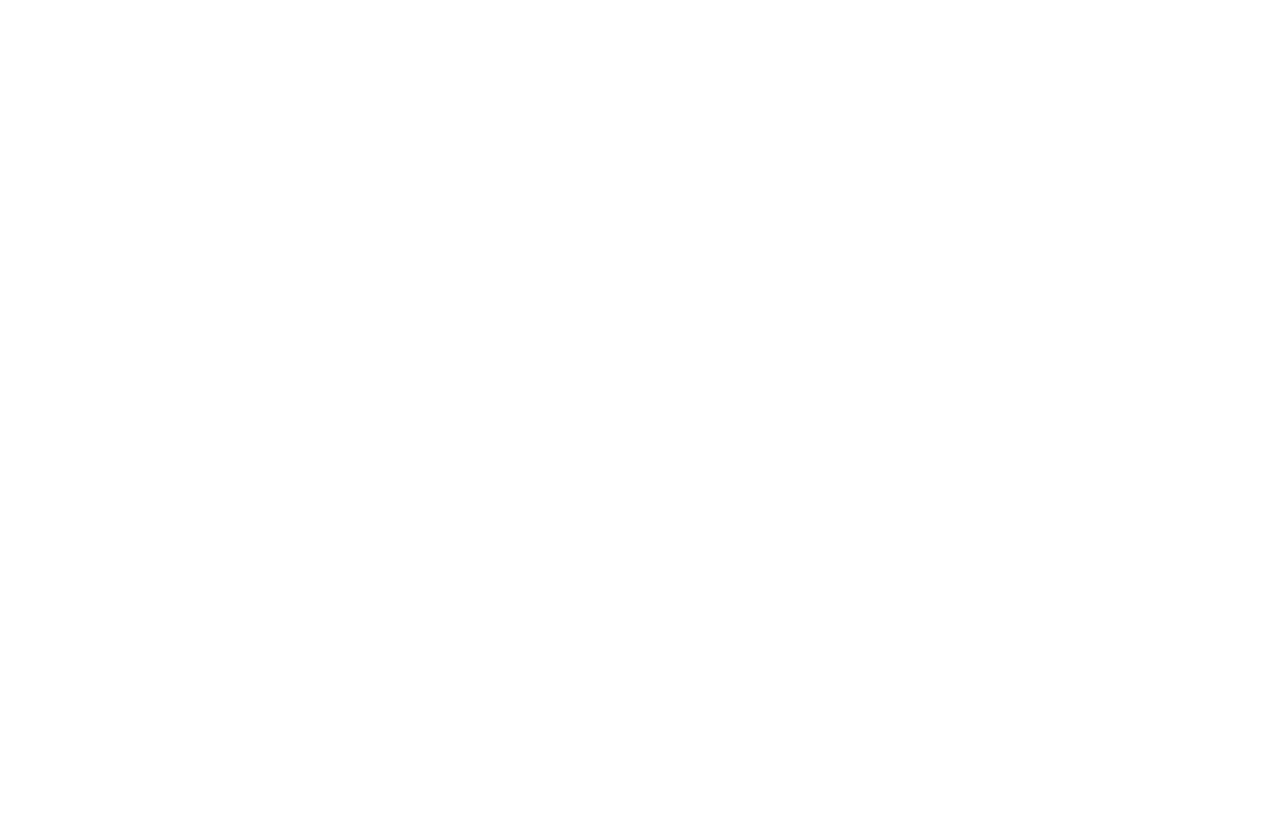
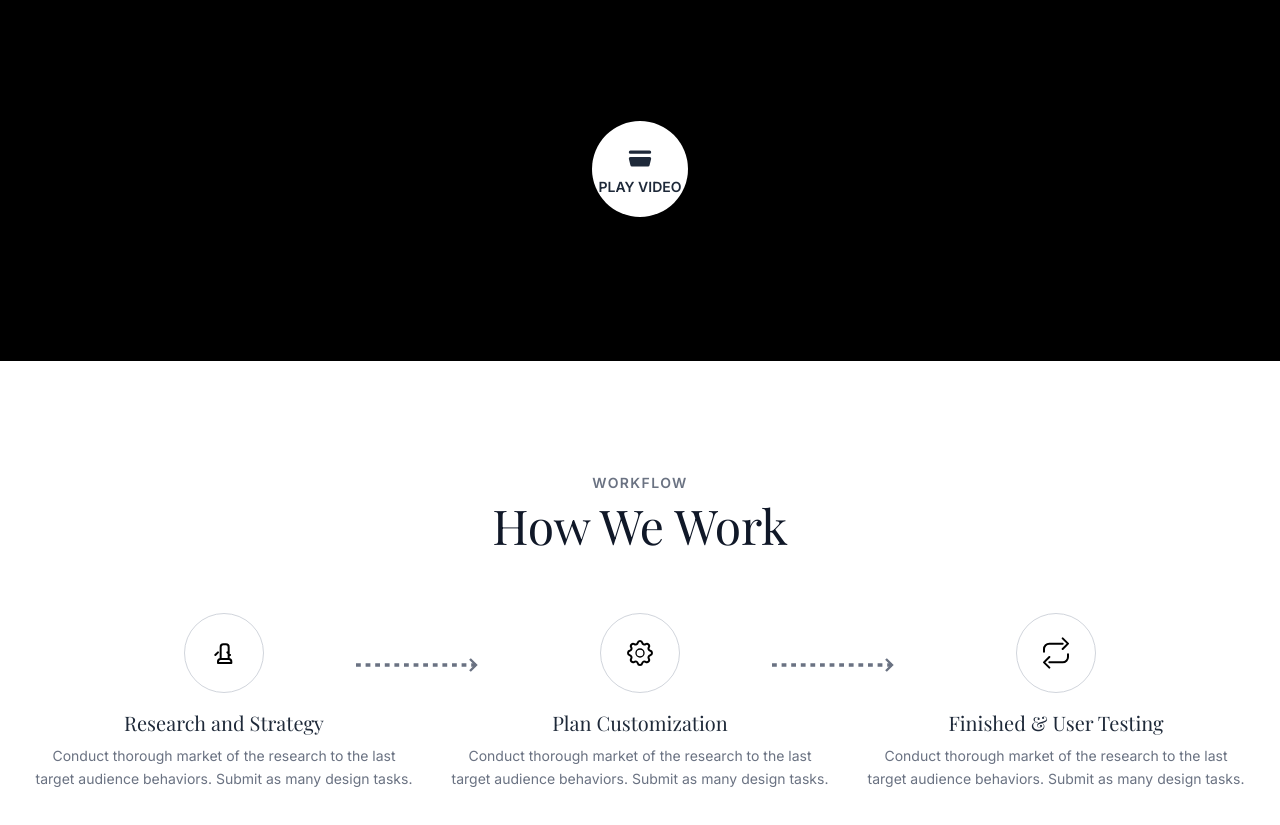
Before and after one commit to viniciusoliveira-27/teste-nex-landing-page, a React (Vite) app: page / in a window 1280 px wide. Shown: the part 3160-3985 px from the top of the page. Before the commit the page ends 3137 px from the top, so only its background shows below. Built offline with nearby package versions, Linux system fonts and the light colour scheme.

Commit message:
feat: add component howWeWorkSection

```diff
--- a/src/App.tsx
+++ b/src/App.tsx
@@ -2,6 +2,7 @@
 import Navbar from './components/navbar/navbar';
 import DigitalSolution from './components/hero/digitalSolution';
 import ServicesSection from './components/serviceCard';
+import HowWeWorkSection from './components/howWeWorkSection';
 
 
 const App: React.FC = () => {
@@ -10,6 +11,7 @@
       <Navbar />
       <DigitalSolution />
       <ServicesSection />
+      <HowWeWorkSection />
 
     </div>
   );
--- /dev/null
+++ b/src/components/howWeWorkSection/howWeWorkSection.tsx
@@ -0,0 +1,70 @@
+import React from 'react';
+
+interface WorkStepData {
+    step: string;
+    title: string;
+    description: string;
+    icon: React.ReactNode;
+}
+
+const HowWeWorkSection: React.FC = () => {
+    const workSteps: WorkStepData[] = [
+        {
+            step: "01",
+            title: "Research and Strategy",
+            description: "Conduct thorough market of the research to the last target audience behaviors. Submit as many design tasks.",
+            icon: <svg className="w-8 h-8" fill="none" stroke="currentColor" viewBox="0 0 24 24"><path strokeLinecap="round" strokeLinejoin="round" strokeWidth="1.5" d="M5.5 13.5l2-2m9 2l-2-2m-5 5v-9a2 2 0 012-2h2a2 2 0 012 2v9m-6 0h6m-6 0a2 2 0 00-2 2v1h10v-1a2 2 0 00-2-2z"></path></svg>
+        },
+        {
+            step: "02",
+            title: "Plan Customization",
+            description: "Conduct thorough market of the research to the last target audience behaviors. Submit as many design tasks.",
+            icon: <svg className="w-8 h-8" fill="none" stroke="currentColor" viewBox="0 0 24 24"><path strokeLinecap="round" strokeLinejoin="round" strokeWidth="1.5" d="M10.325 4.317c.426-1.756 2.924-1.756 3.35 0a1.724 1.724 0 002.573 1.066c1.543-.94 3.31.826 2.37 2.37a1.724 1.724 0 001.065 2.572c1.756.426 1.756 2.924 0 3.35a1.724 1.724 0 00-1.066 2.573c.94 1.543-.826 3.31-2.37 2.37a1.724 1.724 0 00-2.572 1.065c-.426 1.756-2.924 1.756-3.35 0a1.724 1.724 0 00-2.573-1.066c-1.543.94-3.31-.826-2.37-2.37a1.724 1.724 0 00-1.065-2.572c-1.756-.426-1.756-2.924 0-3.35a1.724 1.724 0 001.066-2.573c-.94-1.543.826-3.31 2.37-2.37.996.608 2.296.07 2.572-1.065z"></path><circle cx="12" cy="12" r="3"></circle></svg>
+        },
+        {
+            step: "03",
+            title: "Finished & User Testing",
+            description: "Conduct thorough market of the research to the last target audience behaviors. Submit as many design tasks.",
+            icon: <svg className="w-8 h-8" fill="none" stroke="currentColor" viewBox="0 0 24 24"><path strokeLinecap="round" strokeLinejoin="round" strokeWidth="1.5" d="M17 1l4 4-4 4"></path><path strokeLinecap="round" strokeLinejoin="round" strokeWidth="1.5" d="M3 11V9a4 4 0 014-4h10"></path><path strokeLinecap="round" strokeLinejoin="round" strokeWidth="1.5" d="M7 23l-4-4 4-4"></path><path strokeLinecap="round" strokeLinejoin="round" strokeWidth="1.5" d="M21 13v2a4 4 0 01-4 4H7"></path></svg>
+        }
+    ];
+
+    return (
+        <section className="font-sans bg-white">
+            <div className="relative h-96 bg-cover bg-center" style={{ backgroundImage: "url('https://placehold.co/1920x1080/e2e8f0/e2e8f0')" }}>
+                <div className="absolute inset-0 bg-black bg-opacity-30 flex items-center justify-center">
+                    <button className="w-24 h-24 bg-white bg-opacity-90 rounded-full flex flex-col items-center justify-center text-gray-800 font-semibold text-sm shadow-lg transition-transform hover:scale-110">
+                        <svg className="w-8 h-8 mb-1" fill="currentColor" viewBox="0 0 20 20"><path d="M4.018 15.132A1 1 0 005 16h10a1 1 0 00.982-.868l1-4A1 1 0 0016 10H4a1 1 0 00-.982 1.132l1 4zM3 7a1 1 0 011-1h12a1 1 0 110 2H4a1 1 0 01-1-1z"></path></svg>
+                        PLAY VIDEO
+                    </button>
+                </div>
+            </div>
+            <div className="max-w-7xl mx-auto px-4 sm:px-6 lg:px-8 py-20 lg:py-28">
+                <div className="text-center mb-16">
+                    <p className="text-sm font-semibold text-gray-500 tracking-widest mb-2">WORKFLOW</p>
+                    <h2 className="font-serif text-4xl md:text-5xl text-gray-900">How We Work</h2>
+                </div>
+                <div className="grid md:grid-cols-3 gap-8 items-start relative">
+                    {workSteps.map((step, index) => (
+                        <div key={index} className="relative flex flex-col items-center text-center">
+                            {index < workSteps.length - 1 && (
+                                <div className="absolute top-10 left-1/2 w-full hidden md:block">
+                                    <svg className="w-full h-6 text-gray-500" fill="none" viewBox="0 0 100 20">
+                                        <path d="M0 10 L100 10" stroke="currentColor" strokeWidth="3" strokeDasharray="4 4" />
+                                        <path d="M95 5 l5 5 -5 5" stroke="currentColor" strokeWidth="2" fill="none" />
+                                    </svg>
+                                </div>
+                            )}
+                            <div className="relative z-10 w-20 h-20 rounded-full border border-gray-300 flex items-center justify-center bg-white mb-4">
+                                {step.icon}
+                            </div>
+                            <h3 className="font-serif text-xl text-gray-800 mb-2">{step.title}</h3>
+                            <p className="text-sm text-gray-500 leading-relaxed">{step.description}</p>
+                        </div>
+                    ))}
+                </div>
+            </div>
+        </section>
+    );
+};
+export default HowWeWorkSection;
--- /dev/null
+++ b/src/components/howWeWorkSection/index.ts
@@ -0,0 +1 @@
+export { default } from './howWeWorkSection';
```
